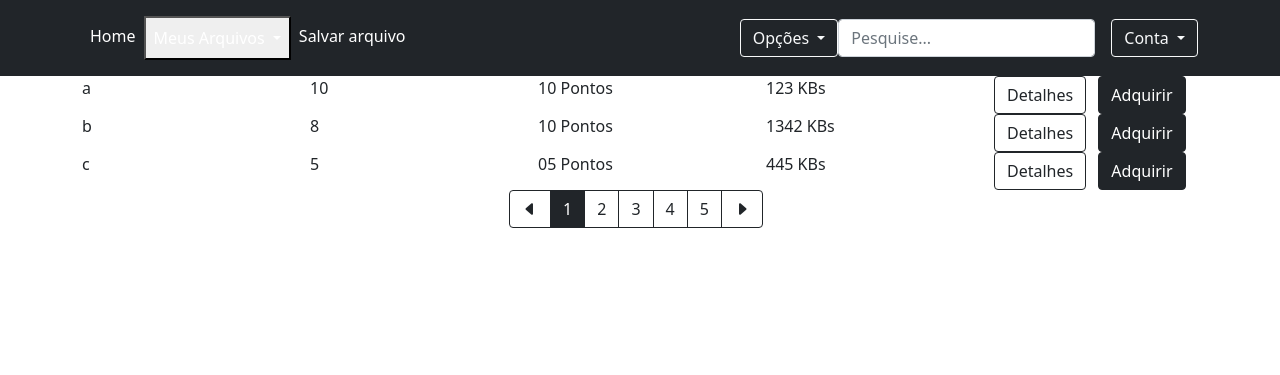
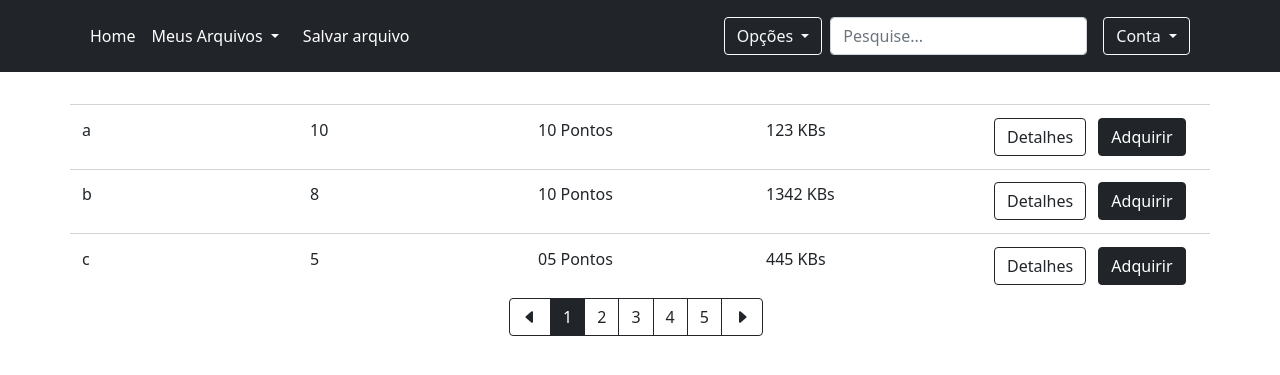
Before and after one commit to gabcouto/PDFShare, a Django app: page /search/ in a window 1280 px wide. Shown: the top 375 px of the page. Run offline with Django 4.2, Linux system fonts and the light colour scheme; data comes from the database, SQL or seed files in the repository; both versions use the stored data as it was after the commit.

Commit message:
Agora o CSS funciona

```diff
--- /dev/null
+++ b/pdfshare/static/css/style.css
@@ -0,0 +1,31 @@
+a.nav-text{
+    border-radius: 1rem;
+    transition: all .2s linear;
+}
+a.nav-text:hover{
+    opacity: 0.6;
+}
+button.nav-button{
+    border-radius: 1rem;
+    transition: all .2s linear;
+    background-color: #212529;
+    border: none;
+}
+button.nav-button:hover{
+    opacity: 0.6;
+}
+.dropdown{
+    margin-right: .5rem;
+}
+.dropdown-radio-item{
+    margin-left: .5rem;
+    margin-right: .5rem;
+}
+.main-content-container{
+    margin-top: 2rem;
+}
+.pdf-item{
+    padding-top: .8rem;
+    padding-bottom: .8rem;
+    border-top: 1.5px solid lightgrey;
+}
--- a/pdfshare/templates/filelist.html
+++ b/pdfshare/templates/filelist.html
@@ -1,7 +1,8 @@
+{% load static %}
 <html>
     <head>
       <link rel="stylesheet" href="https://cdn.jsdelivr.net/npm/bootstrap-icons@1.8.1/font/bootstrap-icons.css">
-      <link rel="stylesheet" href="style.css">
+      <link rel="stylesheet" href="{% static 'css/style.css' %}">
       <link href="https://cdn.jsdelivr.net/npm/bootstrap@5.1.3/dist/css/bootstrap.min.css" rel="stylesheet" integrity="sha384-1BmE4kWBq78iYhFldvKuhfTAU6auU8tT94WrHftjDbrCEXSU1oBoqyl2QvZ6jIW3" crossorigin="anonymous">
     </head>
     <body>
```
Also changed, not shown: db.sqlite3.
